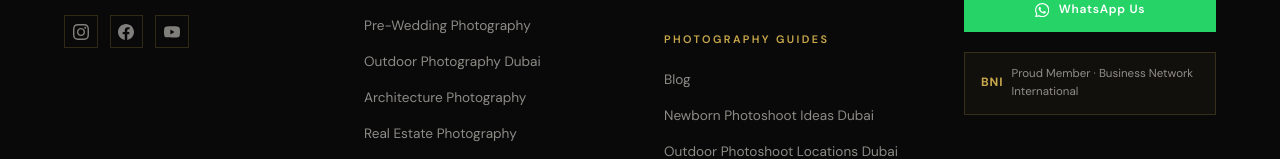
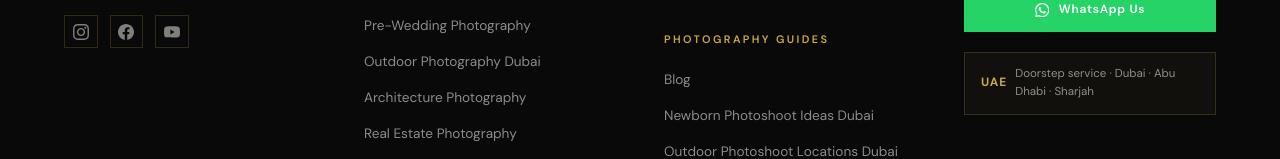
Before and after one commit to mgphotographyglobal/mgphotographyglobal, a Next.js app: page /terms in a window 1280 px wide. Shown: the part 3798-3957 px from the top of the page. Built offline with nearby package versions, Linux system fonts and the light colour scheme; a web font is replaced by a local one.

Commit message:
fix(seo): remove unsupported homepage trust claims

```diff
--- a/app/components/Footer.tsx
+++ b/app/components/Footer.tsx
@@ -108,7 +108,7 @@ export default function Footer() {
               {[
                 { icon: "📞", text: "+971 58 876 4748" },
                 { icon: "✉️", text: "hello@mgphotographyglobal.com" },
-                { icon: "📍", text: "Dubai, UAE" },
+                { icon: "📍", text: "Service area: Dubai, UAE" },
               ].map(({ icon, text }) => (
                 <div key={text} style={{ display: "flex", gap: "0.6rem", alignItems: "flex-start" }}>
                   <span style={{ fontSize: "0.85rem" }}>{icon}</span>
@@ -120,10 +120,9 @@ export default function Footer() {
               <svg viewBox="0 0 24 24" fill="currentColor" style={{ width: "0.9rem", height: "0.9rem" }}><path d="M17.472 14.382c-.297-.149-1.758-.867-2.03-.967-.273-.099-.471-.148-.67.15-.197.297-.767.966-.94 1.164-.173.199-.347.223-.644.075-.297-.15-1.255-.463-2.39-1.475-.883-.788-1.48-1.761-1.653-2.059-.173-.297-.018-.458.13-.606.134-.133.298-.347.446-.52.149-.174.198-.298.298-.497.099-.198.05-.371-.025-.52-.075-.149-.669-1.612-.916-2.207-.242-.579-.487-.5-.669-.51-.173-.008-.371-.01-.57-.01-.198 0-.52.074-.792.372-.272.297-1.04 1.016-1.04 2.479 0 1.462 1.065 2.875 1.213 3.074.149.198 2.096 3.2 5.077 4.487.709.306 1.262.489 1.694.625.712.227 1.36.195 1.871.118.571-.085 1.758-.719 2.006-1.413.248-.694.248-1.289.173-1.413-.074-.124-.272-.198-.57-.347m-5.421 7.403h-.004a9.87 9.87 0 01-5.031-1.378l-.361-.214-3.741.982.998-3.648-.235-.374a9.86 9.86 0 01-1.51-5.26c.001-5.45 4.436-9.884 9.888-9.884 2.64 0 5.122 1.03 6.988 2.898a9.825 9.825 0 012.893 6.994c-.003 5.45-4.437 9.884-9.885 9.884m8.413-18.297A11.815 11.815 0 0012.05 0C5.495 0 .16 5.335.157 11.892c0 2.096.547 4.142 1.588 5.945L.057 24l6.305-1.654a11.882 11.882 0 005.683 1.448h.005c6.554 0 11.89-5.335 11.893-11.893a11.821 11.821 0 00-3.48-8.413z"/></svg>
               WhatsApp Us
             </a>
-            {/* BNI */}
             <div style={{ marginTop: "1.25rem", padding: "0.75rem 1rem", border: "1px solid rgba(201,168,76,0.2)", background: "rgba(201,168,76,0.04)", display: "flex", alignItems: "center", gap: "0.5rem" }}>
-              <span style={{ color: "var(--gold)", fontSize: "0.75rem", fontWeight: 700, fontFamily: "var(--font-body)", letterSpacing: "0.08em" }}>BNI</span>
-              <span className="body-sm" style={{ fontSize: "0.72rem" }}>Proud Member · Business Network International</span>
+              <span style={{ color: "var(--gold)", fontSize: "0.75rem", fontWeight: 700, fontFamily: "var(--font-body)", letterSpacing: "0.08em" }}>UAE</span>
+              <span className="body-sm" style={{ fontSize: "0.72rem" }}>Doorstep service · Dubai · Abu Dhabi · Sharjah</span>
             </div>
           </div>
         </div>
```
